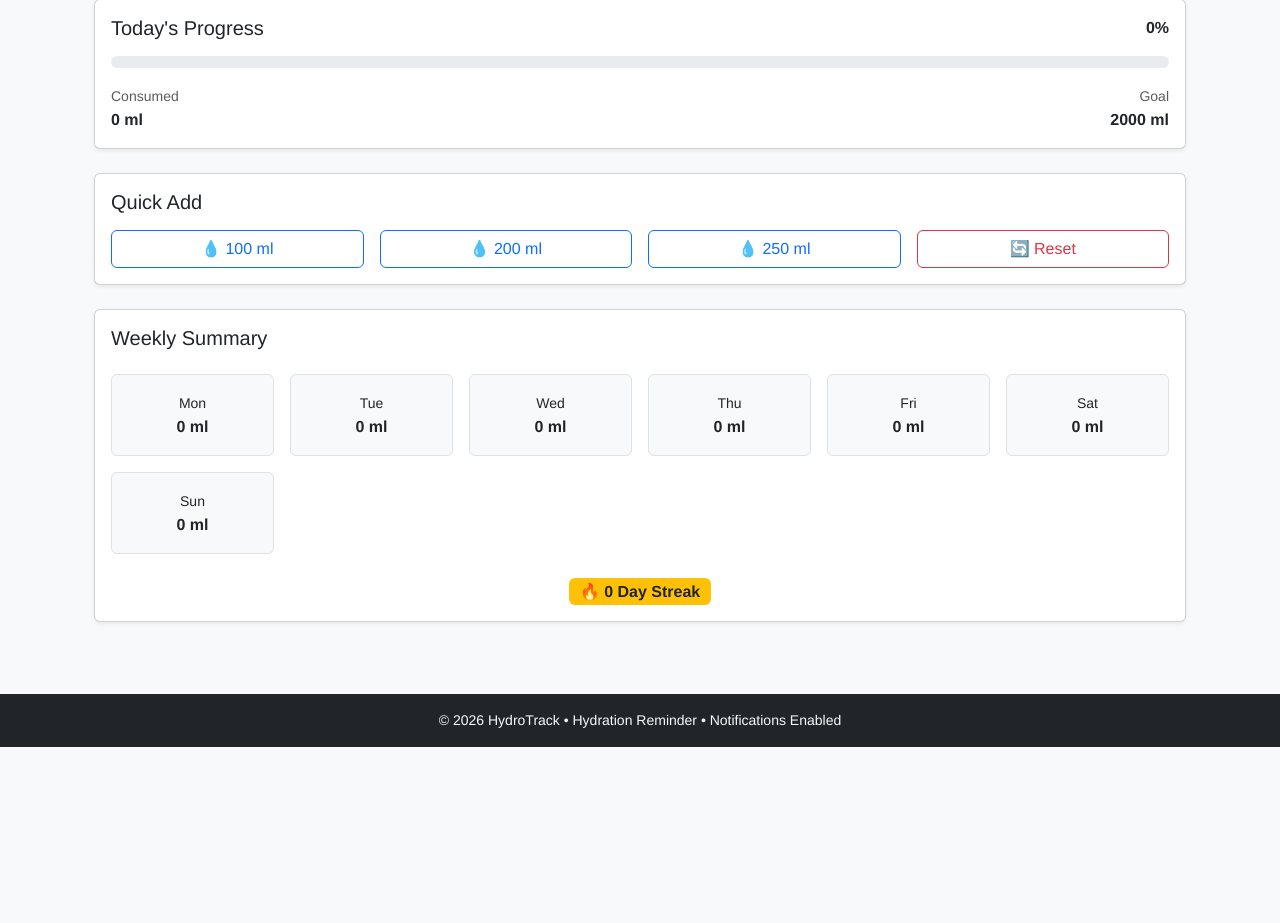
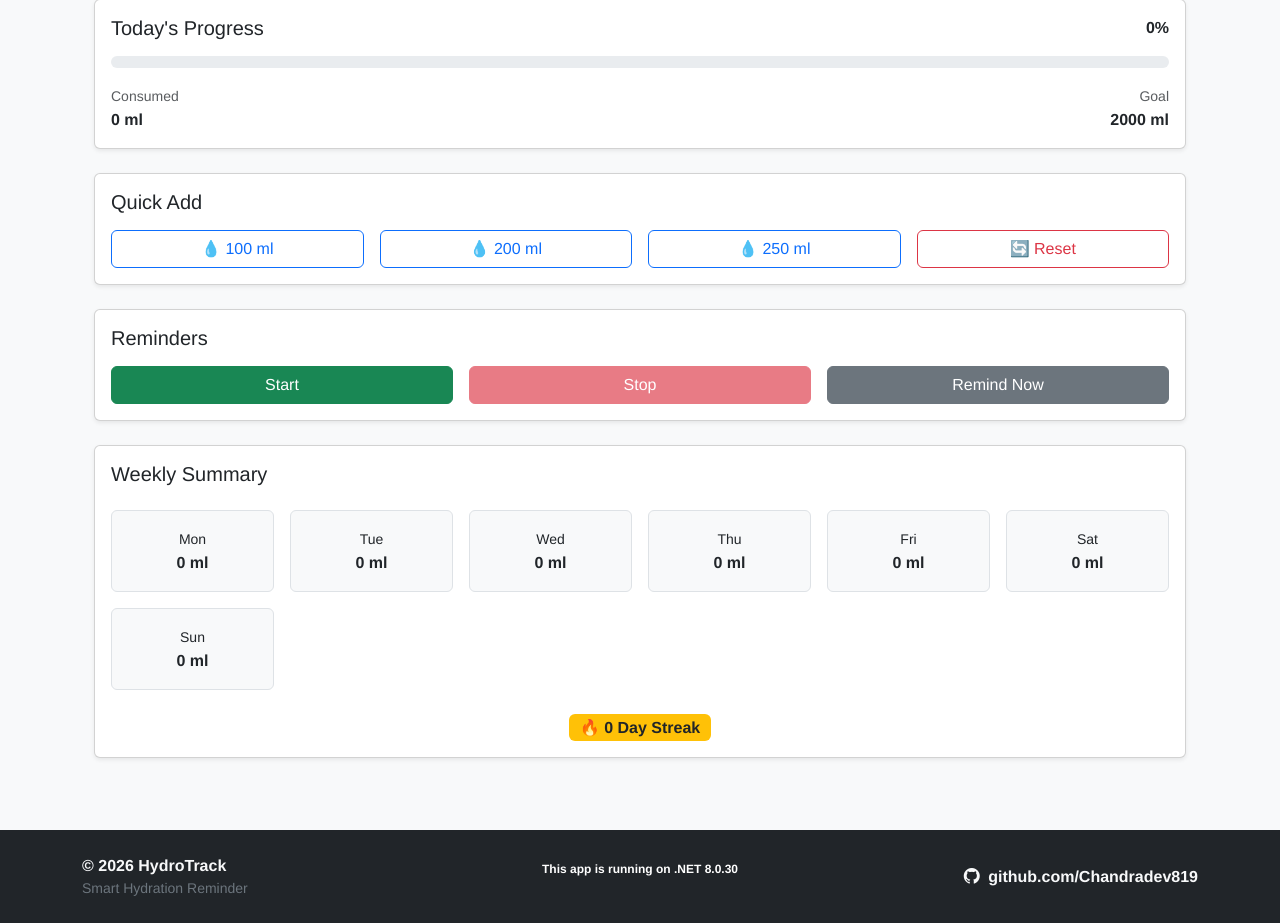
Before and after one commit to Chandradev819/BlazorWasmEnvDemo, an ASP.NET Core app: page / in a window 1280 px wide. Shown: the part 481-1404 px from the top of the page. Before the commit the page ends 1228 px from the top, so only its background shows below. Run offline with ASP.NET Core 8, Linux system fonts and the light colour scheme.

Commit message:
Bugs Fix

```diff
--- a/Layout/MainLayout.razor
+++ b/Layout/MainLayout.razor
@@ -1,5 +1,5 @@
 @inherits LayoutComponentBase
-
+@using System.Runtime.InteropServices
 <div class="d-flex flex-column min-vh-100 bg-light">
 
     <!-- ================= NAVBAR ================= -->
@@ -14,13 +14,8 @@
             </a>
 
             <!-- Mobile Toggle -->
-            <button class="navbar-toggler"
-                    type="button"
-                    data-bs-toggle="collapse"
-                    data-bs-target="#mainNav"
-                    aria-controls="mainNav"
-                    aria-expanded="false"
-                    aria-label="Toggle navigation">
+            <button class="navbar-toggler" type="button" data-bs-toggle="collapse" data-bs-target="#mainNav"
+                    aria-controls="mainNav" aria-expanded="false" aria-label="Toggle navigation">
                 <span class="navbar-toggler-icon"></span>
             </button>
 
@@ -46,10 +41,39 @@
     </main>
 
     <!-- ================= FOOTER ================= -->
-    <footer class="bg-dark text-light text-center py-3 mt-auto">
-        <div class="container small">
-            © @DateTime.Now.Year HydroTrack •
-            Hydration Reminder • Notifications Enabled
+    <footer class="bg-dark text-light mt-auto py-4">
+        <div class="container">
+
+            <div class="row text-center text-md-start align-items-center">
+
+                <!-- Left -->
+                <div class="col-md-4 mb-3 mb-md-0">
+                    <div class="fw-semibold">
+                        © @DateTime.Now.Year HydroTrack
+                    </div>
+                    <div class="small text-secondary">
+                        Smart Hydration Reminder
+                    </div>
+                </div>
+
+                <!-- Center -->
+                <div class="col-md-4 mb-3 mb-md-0 text-md-center fw-semibold">
+                    <span class="badge px-3 py-2">
+                        <p>This app is running on @RuntimeInformation.FrameworkDescription</p>
+                    </span>
+                </div>
+
+                <!-- Right -->
+                <div class="col-md-4 text-md-end">
+                    <a href="https://github.com/Chandradev819" target="_blank"
+                           class="text-decoration-none text-light fw-semibold">
+                        <i class="bi bi-github me-1"></i>
+                        github.com/Chandradev819
+                    </a>
+                </div>
+
+            </div>
+
         </div>
     </footer>
 
--- a/Pages/Home.razor
+++ b/Pages/Home.razor
@@ -31,9 +31,7 @@
                 <div class="col-md-6">
                     <label class="form-label">Daily Goal</label>
                     <div class="input-group">
-                        <input type="number" min="250"
-                               class="form-control"
-                               @bind="GoalMl" />
+                        <input type="number" min="250" class="form-control" @bind="GoalMl" />
                         <span class="input-group-text">ml</span>
                     </div>
                 </div>
@@ -41,9 +39,7 @@
                 <div class="col-md-6">
                     <label class="form-label">Reminder Interval</label>
                     <div class="input-group">
-                        <input type="number" min="5"
-                               class="form-control"
-                               @bind="IntervalMinutes" />
+                        <input type="number" min="5" class="form-control" @bind="IntervalMinutes" />
                         <span class="input-group-text">min</span>
                     </div>
                 </div>
@@ -61,8 +57,7 @@
             </div>
 
             <div class="progress mb-3" style="height:12px;">
-                <div class="progress-bar bg-primary"
-                     style="width:@ProgressPercent%">
+                <div class="progress-bar bg-primary" style="width:@ProgressPercent%">
                 </div>
             </div>
 
@@ -86,26 +81,51 @@
             <h5 class="card-title mb-3">Quick Add</h5>
 
             <div class="row g-3">
-                @foreach (var ml in new[] {100, 200, 250})
+                @foreach (var ml in new[] { 100, 200, 250 })
                 {
                     <div class="col-6 col-md-3">
-                        <button class="btn btn-outline-primary w-100"
-                                @onclick="() => QuickDrink(ml)">
+                        <button class="btn btn-outline-primary w-100" @onclick="() => QuickDrink(ml)">
                             💧 @ml ml
                         </button>
                     </div>
                 }
 
                 <div class="col-6 col-md-3">
-                    <button class="btn btn-outline-danger w-100"
-                            @onclick="ResetProgress">
+                    <button class="btn btn-outline-danger w-100" @onclick="ResetProgress">
                         🔄 Reset
                     </button>
                 </div>
             </div>
         </div>
     </div>
+    <!-- REMINDERS -->
+    <div class="card shadow-sm mb-4">
+        <div class="card-body">
+            <h5 class="card-title mb-3">Reminders</h5>
 
+            <div class="row g-3">
+
+                <div class="col-md-4">
+                    <button class="btn btn-success w-100" @onclick="StartAsync" disabled="@IsRunning">
+                        Start
+                    </button>
+                </div>
+
+                <div class="col-md-4">
+                    <button class="btn btn-danger w-100" @onclick="StopAsync" disabled="@(!IsRunning)">
+                        Stop
+                    </button>
+                </div>
+
+                <div class="col-md-4">
+                    <button class="btn btn-secondary w-100" @onclick="TriggerNow">
+                        Remind Now
+                    </button>
+                </div>
+
+            </div>
+        </div>
+    </div>
     <!-- WEEKLY SUMMARY -->
     <div class="card shadow-sm">
         <div class="card-body">
@@ -147,8 +167,37 @@
     {
         await LoadStateAsync();
         await RefreshRunningState();
+        // If not running, auto start reminders
+        if (!IsRunning)
+        {
+            await StartAsync();
+        }
+    }
+    private async Task StartAsync()
+    {
+        var permission =
+            await JS.InvokeAsync<string>("waterReminder.requestNotificationPermission");
+
+        if (permission != "granted")
+            return;
+
+        await JS.InvokeVoidAsync("waterReminder.startReminders",
+            IntervalMinutes,
+            false);
+
+        IsRunning = true;
     }
 
+    private async Task StopAsync()
+    {
+        await JS.InvokeVoidAsync("waterReminder.stopReminders");
+        IsRunning = false;
+    }
+
+    private async Task TriggerNow()
+    {
+        await JS.InvokeVoidAsync("waterReminder.triggerNow");
+    }
     private int ProgressPercent =>
         GoalMl > 0 ? Math.Clamp((int)((double)ProgressMl / GoalMl * 100), 0, 100) : 0;
 
--- a/wwwroot/index.html
+++ b/wwwroot/index.html
@@ -14,6 +14,7 @@
 
     <!-- Styles -->
     <link rel="preload" id="webassembly" />
+    <link href="https://cdn.jsdelivr.net/npm/bootstrap-icons@1.11.3/font/bootstrap-icons.css" rel="stylesheet">
     <link rel="stylesheet" href="lib/bootstrap/dist/css/bootstrap.min.css" />
     <link rel="stylesheet" href="css/app.css" />
     <!-- Favicon -->
```
Lines whose indentation alone changed are shown as unchanged.
